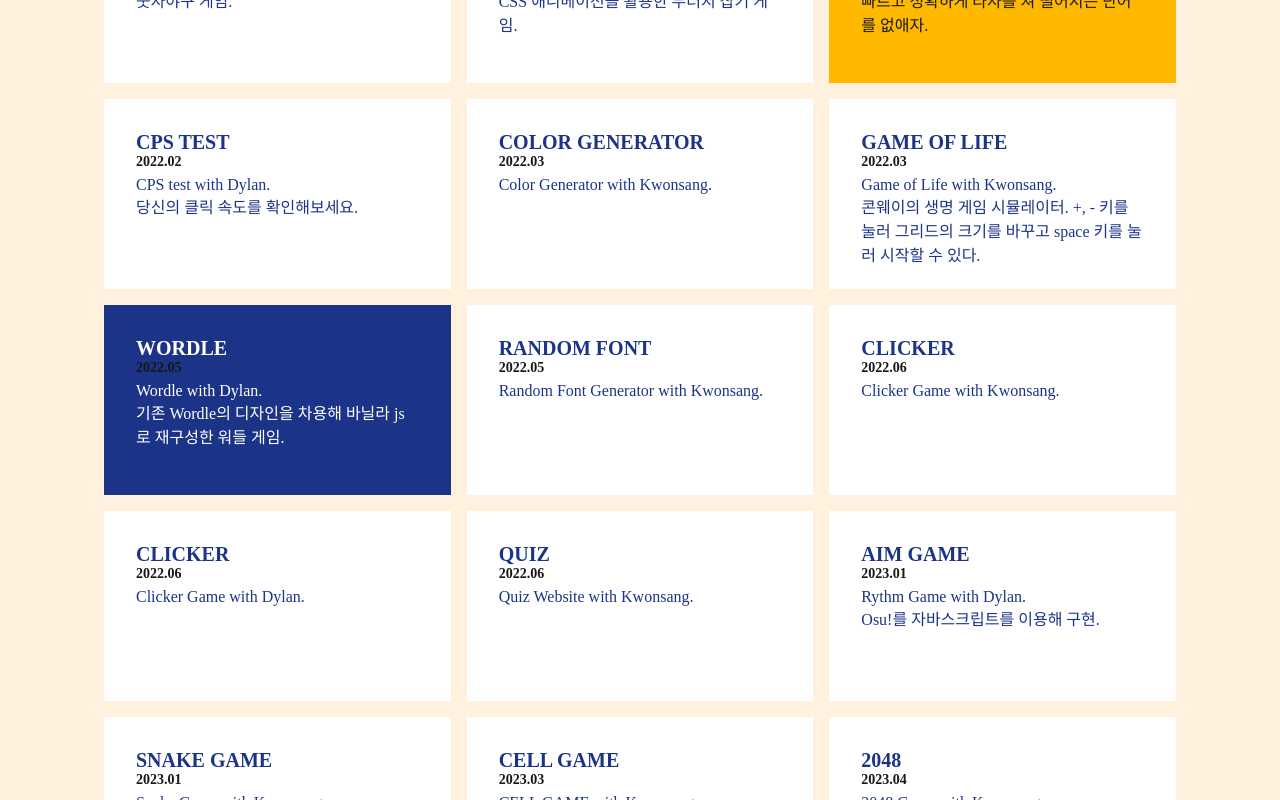
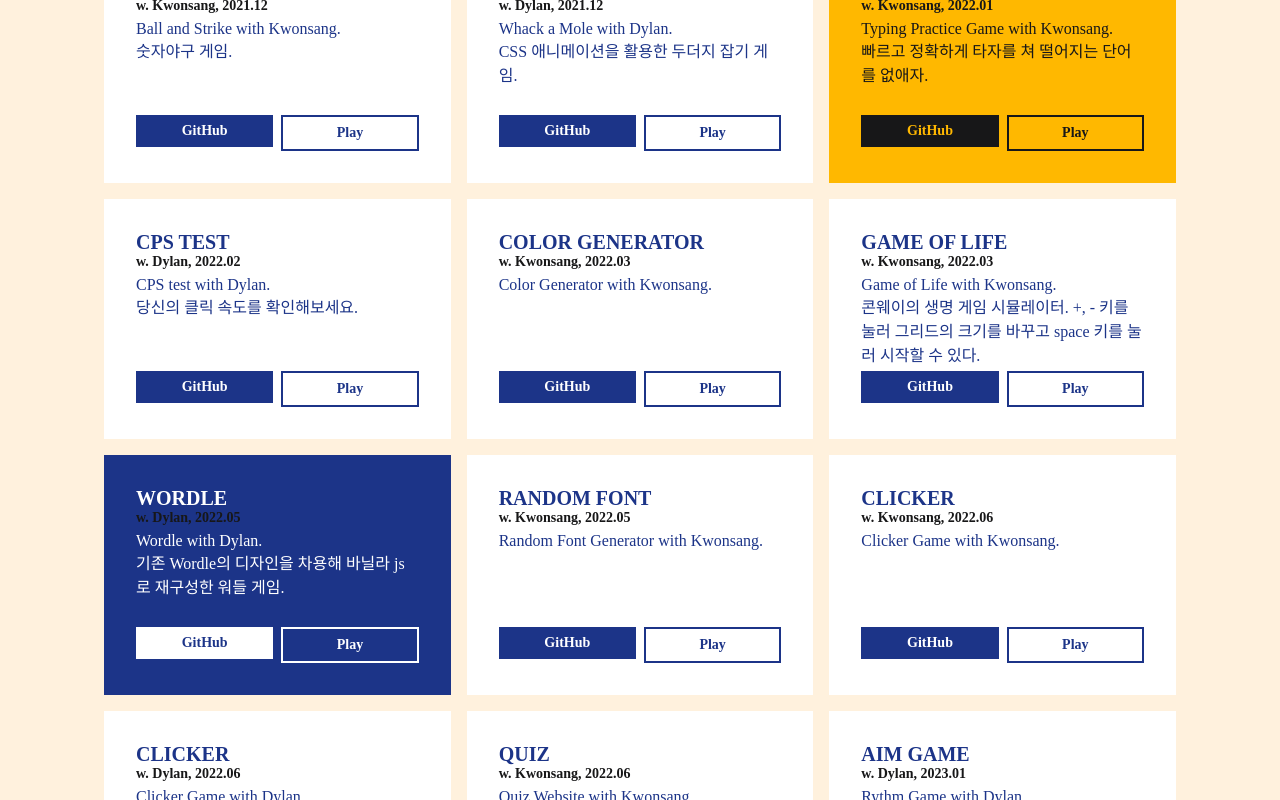
Before and after one commit to Moyeon/Moyeon, a React (Create React App) app: page / in a window 1280 px wide. Shown: the part 2400-3200 px from the top of the page. Built offline with nearby package versions, Linux system fonts and the light colour scheme; a web font is replaced by a local one.

Commit message:
linkbox wrapper modified

```diff
--- a/src/components/core/LinkBox.tsx
+++ b/src/components/core/LinkBox.tsx
@@ -6,24 +6,71 @@ import { Colors } from "../styles/Colors";
 import MyText, { FontType } from "../styles/MyText";
 
 const Wrapper = styled.div<{bgcolor: string}>`
-  cursor: pointer;
-  width: 100%;
-  height: 100%;
+  width: calc(100% - 4em);
+  height: calc(100% - 4em);
   padding: 2em;
-  diplay: flex;
+  display: flex;
   justify-content: flex-start;
+  flex-direction: column;
   align-items: flex-start;
-  box-sizing: border-box;
+  // box-sizing: border-box;
   background-color: ${props => props.bgcolor};
+  position: relative;
+  transition: all ease 0.2s;
+  &:hover{
+    transform: translateY(-10px);
+    box-shadow: inset 0 -10px 0 0 rgba(0,0,0,0.2);
+    border-radius: 10px 10px 0 0;
+    padding-bottom: calc(2em + 10px);
+  }
 `;
 
 const GridItem = styled.div`
   width: 100%;
   height: 100%;
+  display: flex;
+  position: relative;
 `;
 
 const Br = styled.div`
   height: 0.4em;
+`;
+
+const Box = styled.div<{bgcolor: string}>`
+  background-color: ${props => props.bgcolor};
+  width: 100%;
+  display: flex;
+  align-items: center;
+  justify-content: center;
+  padding: 0.5em;
+  box-sizing: border-box;
+`;
+
+const Box2 = styled.div<{bgcolor: string}>`
+  border: 2px solid ${props => props.bgcolor};
+  width: 100%;
+  display: flex;
+  align-items: center;
+  justify-content: center;
+  padding: 0.5em;
+  box-sizing: border-box;
+`;
+
+const A = styled.a`
+  display: inline-block;
+  width: 100%;
+`;
+
+const FlexBox = styled.div`
+  display: flex;
+  width: 100%;
+  position: relative;
+  gap: 0.5em;
+  margin-top: auto;
+`;
+
+const Gap = styled.div`
+  height: 100%;
 `;
 
 interface Props {
@@ -32,9 +79,10 @@ interface Props {
   title: string;
   subtitle: string;
   link: string;
+  github?: string;
 }
 
-const LinkBox = ({bgcolor = Colors.WHITE, children, title, subtitle, link}: Props) => {
+const LinkBox = ({bgcolor = Colors.WHITE, children, title, subtitle, link, github}: Props) => {
   const getTextColor = (bgcolor: string) => {
     switch (bgcolor){
       case Colors.BLACK:
@@ -45,11 +93,12 @@ const LinkBox = ({bgcolor = Colors.WHITE, children, title, subtitle, link}: Prop
         return Colors.DARKBLUE;
       case Colors.RED:
         return Colors.WHITE;
+      case Colors.YELLOW:
+        return Colors.BLACK;
     }
   }
 
   return (
-  <a className="linkBox" href={link}>
     <GridItem>
       <Wrapper bgcolor={bgcolor}>
         <MyText fontSize={20} fontType={FontType.BLACK} color={getTextColor(bgcolor)}>
@@ -62,9 +111,21 @@ const LinkBox = ({bgcolor = Colors.WHITE, children, title, subtitle, link}: Prop
         <MyText fontSize={16} fontType={FontType.REGULAR} color={getTextColor(bgcolor)} isPretendard={1}>
           {children}
         </MyText>
+        <FlexBox>
+          <A href="https://github.com/yumin-jung/ID311-Final-Project"><Box bgcolor={getTextColor(bgcolor)}>
+            <MyText fontSize={14} fontType={FontType.BOLD} color={bgcolor} isPretendard={1}>
+              GitHub
+            </MyText>
+          </Box></A>
+          <A href={link}><Box2 bgcolor={getTextColor(bgcolor)}>
+            <MyText fontSize={14} fontType={FontType.BOLD} color={getTextColor(bgcolor)} isPretendard={1}>
+              Play
+            </MyText>
+          </Box2></A>
+        </FlexBox>
       </Wrapper>
     </GridItem>
-  </a>);
+  );
 }
 
 export default LinkBox;
--- a/src/components/screens/Kids.tsx
+++ b/src/components/screens/Kids.tsx
@@ -28,7 +28,7 @@ const GridBox = styled.div`
   width: 100%;
   display: grid;
   grid-template-columns: repeat(auto-fit, minmax(300px, 1fr));
-  grid-auto-rows: 190px;
+  grid-auto-rows: 240px;
   margin: 2em 0;
   gap: 1em;
 `;
@@ -50,61 +50,61 @@ export default function Kids() {
           어린 학생들을 가르칠 때 가장 중요한 것은 흥미를 끌고 충족시키며 학습에 대해 긍정적인 인상을 남기는 것입니다. 이를 위해 기본적인 이론 학습과 그를 활용한 실습 수업을 병행하였으며, 아래는 학생들과 함께 만든 웹 프로젝트들입니다. 학생들이 이해하기 쉬운 방법으로 구현하기 위해 Vanilla JS로 구성되어 있습니다.
         </MyText>
         <GridBox>
-          <LinkBox title="PIXEL ART" subtitle="2021.05" link="https://moyeon.github.io/CodingCourses/Dylan/2021/0522pixelart.html">
+          <LinkBox title="PIXEL ART" subtitle="w. Dylan, 2021.05" link="https://moyeon.github.io/CodingCourses/Dylan/2021/0522pixelart.html">
             Pixel Art with Dylan.<br/>자바스크립트 이벤트를 응용해 기본적인 픽셀 아트 웹사이트를 구성함.
           </LinkBox>
-          <LinkBox title="MAZE" subtitle="2021.11" link="https://moyeon.github.io/CodingCourses/Dylan/2021/1113canvasmove.html">
+          <LinkBox title="MAZE" subtitle="w. Dylan, 2021.11" link="https://moyeon.github.io/CodingCourses/Dylan/2021/1113canvasmove.html">
             Maze with Dylan.<br/>키보드와 캔버스를 이용한 탈출 게임, WASD로 동작.
           </LinkBox>
-          <LinkBox title="BLACKJACK" subtitle="2021.12" link="https://moyeon.github.io/CodingCourses/Dylan/2021/1204Blackjack.html">
+          <LinkBox title="BLACKJACK" subtitle="w. Dylan, 2021.12" link="https://moyeon.github.io/CodingCourses/Dylan/2021/1204Blackjack.html">
             Black Jack with Dylan.<br/>CSS 애니메이션과 랜덤을 사용한 카드게임.
           </LinkBox>
-          <LinkBox title="BALL AND STRIKE" subtitle="2021.12" link="https://moyeon.github.io/CodingCourses/Kwonsang/2021/1218BS.html">
+          <LinkBox title="BALL AND STRIKE" subtitle="w. Kwonsang, 2021.12" link="https://moyeon.github.io/CodingCourses/Kwonsang/2021/1218BS.html">
             Ball and Strike with Kwonsang.<br/>숫자야구 게임.
           </LinkBox>
-          <LinkBox title="WHACK A MOLE" subtitle="2021.12" link="https://moyeon.github.io/CodingCourses/Dylan/2021/1225WhackaMole.html">
+          <LinkBox title="WHACK A MOLE" subtitle="w. Dylan, 2021.12" link="https://moyeon.github.io/CodingCourses/Dylan/2021/1225WhackaMole.html">
             Whack a Mole with Dylan.<br/>CSS 애니메이션을 활용한 두더지 잡기 게임.
           </LinkBox>
-          <LinkBox bgcolor={Colors.YELLOW} title="TYPING GAME" subtitle="2022." link="https://moyeon.github.io/CodingCourses/Kwonsang/2022/0108keyGame.html">
+          <LinkBox bgcolor={Colors.YELLOW} title="TYPING GAME" subtitle="w. Kwonsang, 2022.01" link="https://moyeon.github.io/CodingCourses/Kwonsang/2022/0108keyGame.html">
             Typing Practice Game with Kwonsang.<br/>빠르고 정확하게 타자를 쳐 떨어지는 단어를 없애자.
           </LinkBox>
-          <LinkBox title="CPS TEST" subtitle="2022.02" link="https://moyeon.github.io/CodingCourses/Dylan/2022/cpstest/">
+          <LinkBox title="CPS TEST" subtitle="w. Dylan, 2022.02" link="https://moyeon.github.io/CodingCourses/Dylan/2022/cpstest/">
             CPS test with Dylan.<br/>당신의 클릭 속도를 확인해보세요.
           </LinkBox>
-          <LinkBox title="COLOR GENERATOR" subtitle="2022.03" link="https://moyeon.github.io/CodingCourses/Kwonsang/2022/0319colorArray.html">
+          <LinkBox title="COLOR GENERATOR" subtitle="w. Kwonsang, 2022.03" link="https://moyeon.github.io/CodingCourses/Kwonsang/2022/0319colorArray.html">
             Color Generator with Kwonsang.
           </LinkBox>
-          <LinkBox title="GAME OF LIFE" subtitle="2022.03" link="https://moyeon.github.io/CodingCourses/Kwonsang/2022/0326LifeGame.html">
+          <LinkBox title="GAME OF LIFE" subtitle="w. Kwonsang, 2022.03" link="https://moyeon.github.io/CodingCourses/Kwonsang/2022/0326LifeGame.html">
             Game of Life with Kwonsang.<br/>콘웨이의 생명 게임 시뮬레이터. +, - 키를 눌러 그리드의 크기를 바꾸고 space 키를 눌러 시작할 수 있다.
           </LinkBox>
-          <LinkBox bgcolor={Colors.DARKBLUE} title="WORDLE" subtitle="2022.05" link="https://moyeon.github.io/CodingCourses/Dylan/2022/wordle/">
+          <LinkBox bgcolor={Colors.DARKBLUE} title="WORDLE" subtitle="w. Dylan, 2022.05" link="https://moyeon.github.io/CodingCourses/Dylan/2022/wordle/">
             Wordle with Dylan.<br/>기존 Wordle의 디자인을 차용해 바닐라 js로 재구성한 워들 게임.
           </LinkBox>
-          <LinkBox title="RANDOM FONT" subtitle="2022.05" link="https://moyeon.github.io/CodingCourses/Kwonsang/2022/randomFont/">
+          <LinkBox title="RANDOM FONT" subtitle="w. Kwonsang, 2022.05" link="https://moyeon.github.io/CodingCourses/Kwonsang/2022/randomFont/">
             Random Font Generator with Kwonsang.
           </LinkBox>
-          <LinkBox title="CLICKER" subtitle="2022.06" link="https://moyeon.github.io/CodingCourses/Kwonsang/2022/Clicker/">
+          <LinkBox title="CLICKER" subtitle="w. Kwonsang, 2022.06" link="https://moyeon.github.io/CodingCourses/Kwonsang/2022/Clicker/">
             Clicker Game with Kwonsang.
           </LinkBox>
-          <LinkBox title="CLICKER" subtitle="2022.06" link="https://moyeon.github.io/CodingCourses/Dylan/2022/clicker/">
+          <LinkBox title="CLICKER" subtitle="w. Dylan, 2022.06" link="https://moyeon.github.io/CodingCourses/Dylan/2022/clicker/">
             Clicker Game with Dylan.
           </LinkBox>
-          <LinkBox title="QUIZ" subtitle="2022.06" link="https://moyeon.github.io/CodingCourses/Kwonsang/2022/QuizSite/index.html">
+          <LinkBox title="QUIZ" subtitle="w. Kwonsang, 2022.06" link="https://moyeon.github.io/CodingCourses/Kwonsang/2022/QuizSite/index.html">
             Quiz Website with Kwonsang.
           </LinkBox>
-          <LinkBox title="AIM GAME" subtitle="2023.01" link="https://caseceiling3373.github.io/osu-Remake/">
+          <LinkBox title="AIM GAME" subtitle="w. Dylan, 2023.01" link="https://caseceiling3373.github.io/osu-Remake/">
             Rythm Game with Dylan.<br/>Osu!를 자바스크립트를 이용해 구현.
           </LinkBox>
-          <LinkBox title="SNAKE GAME" subtitle="2023.01" link="https://moyeon.github.io/CodingCourses/Kwonsang/2023/snake%20game/">
+          <LinkBox title="SNAKE GAME" subtitle="w. Kwonsang, 2023.01" link="https://moyeon.github.io/CodingCourses/Kwonsang/2023/snake%20game/">
             Snake Game with Kwonsang.<br/>추억의 게임을 게임기 디자인과 함께 구현. 로컬 저장소를 사용해 재화가 저장된다.
           </LinkBox>
-          <LinkBox title="CELL GAME" subtitle="2023.03" link="https://moyeon.github.io/CodingCourses/Kwonsang/2023/Agario/">
+          <LinkBox title="CELL GAME" subtitle="w. Kwonsang, 2023.03" link="https://moyeon.github.io/CodingCourses/Kwonsang/2023/Agario/">
             CELL GAME with Kwonsang.<br/>Agar.io에서 영감을 얻어 제작한 2인용 세포 게임. WASD와 방향키를 사용해 두 플레이어가 동시에 조작할 수 있음.
           </LinkBox>
-          <LinkBox title="2048" subtitle="2023.04" link="https://moyeon.github.io/CodingCourses/Kwonsang/2023/Game2048/">
+          <LinkBox title="2048" subtitle="w. Kwonsang, 2023.04" link="https://moyeon.github.io/CodingCourses/Kwonsang/2023/Game2048/">
             2048 Game with Kwonsang.<br/>2048 게임을 순수 자바스크립트로 재구성함.
           </LinkBox>
-          <LinkBox bgcolor={Colors.RED} title="RUNNER" subtitle="2023.07" link="https://moyeon.github.io/CodingCourses/Kwonsang/2023/runrun/">
+          <LinkBox bgcolor={Colors.RED} title="w. Kwonsang, RUNNER" subtitle="2023.07" link="https://moyeon.github.io/CodingCourses/Kwonsang/2023/runrun/">
             Runner Game with Kwonsang.<br/>반응형을 배운 후 제작되어 모바일 환경에서 플레이가 가능함. 모바일 환경에서는 90도 회전되어 화면 크기를 최대로 활용함.
           </LinkBox>
         </GridBox>
```
